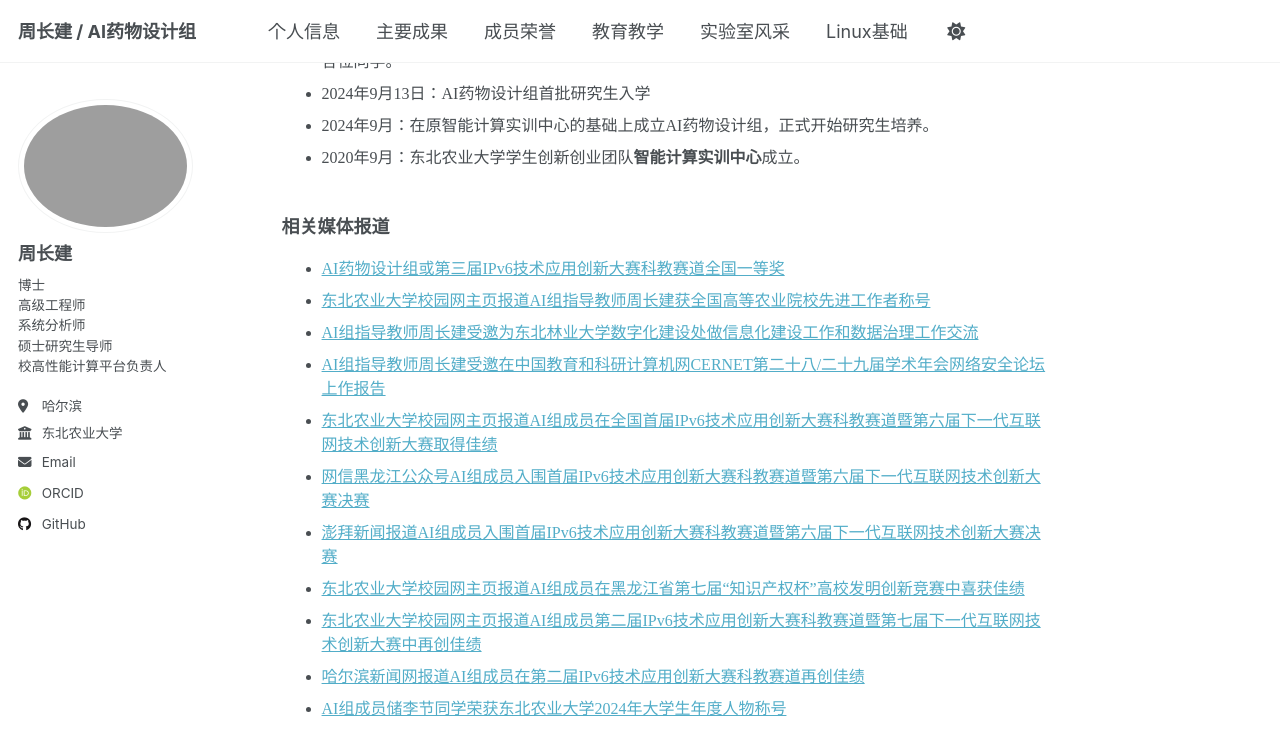
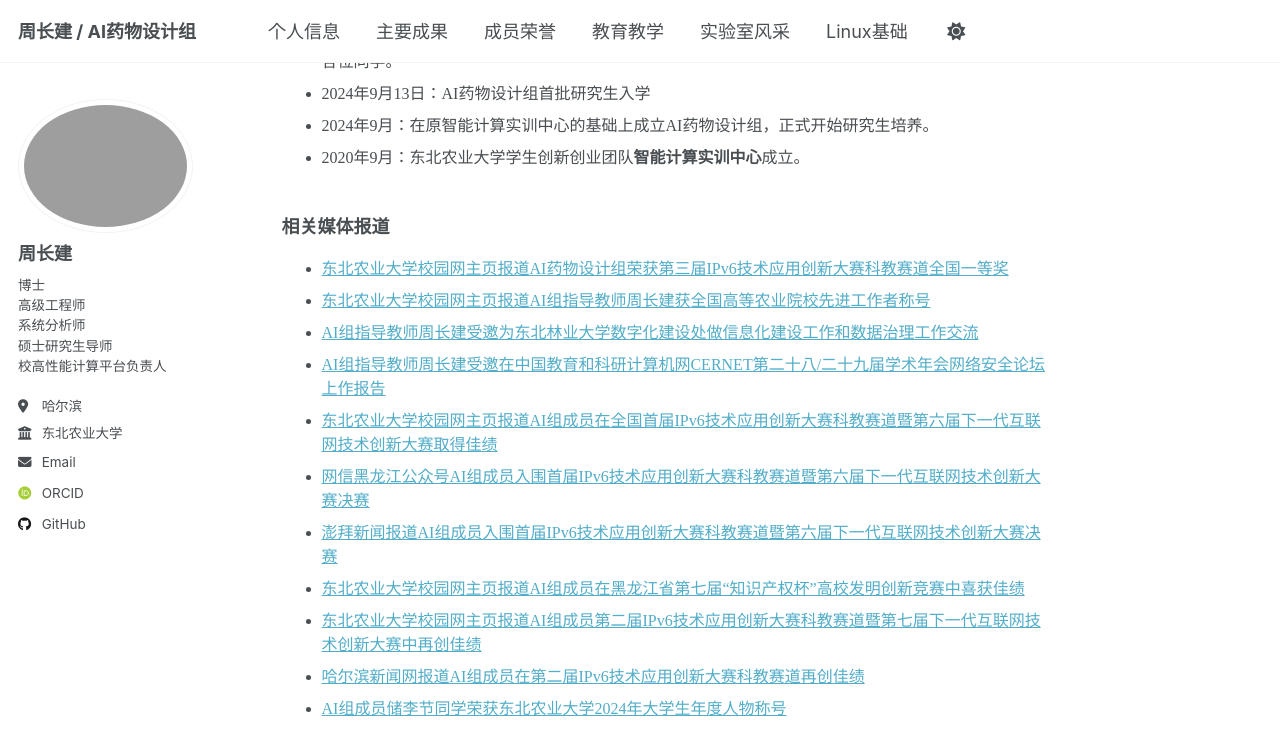
Before and after one commit to HPC-NEAU/zhoucj, a Jekyll site: the page built from _pages/about.md, in a window 1280 px wide and 900 px high, scrolled down 1246 px. Shown: the top 755 px of the window. Built offline with Jekyll 4.4.1, drawn with Linux system fonts in a browser that asks for light colours; some web fonts are replaced.

Commit message:
Update about.md

```diff
--- a/_pages/about.md
+++ b/_pages/about.md
@@ -40,7 +40,7 @@ redirect_from:
 <br>
 <font face="微软雅黑" size=4><b>相关媒体报道</b></font>
 <ul>
-  <li><a href="https://www.neau.edu.cn/info/1057/33693.htm">AI药物设计组或第三届IPv6技术应用创新大赛科教赛道全国一等奖</a></li>
+  <li><a href="https://www.neau.edu.cn/info/1057/33693.htm">东北农业大学校园网主页报道AI药物设计组荣获第三届IPv6技术应用创新大赛科教赛道全国一等奖</a></li>
   <li><a href="https://www.neau.edu.cn/info/1041/17070.htm">东北农业大学校园网主页报道AI组指导教师周长建获全国高等农业院校先进工作者称号</a></li>
   <li><a href="https://nic.nefu.edu.cn/info/1017/1443.htm">AI组指导教师周长建受邀为东北林业大学数字化建设处做信息化建设工作和数据治理工作交流</a></li>
   <li><a href="https://www.edu.cn/xxh/zt/29cernet/dt/202311/t20231129_2535497.shtml">AI组指导教师周长建受邀在中国教育和科研计算机网CERNET第二十八/二十九届学术年会网络安全论坛上作报告</a></li>
```
